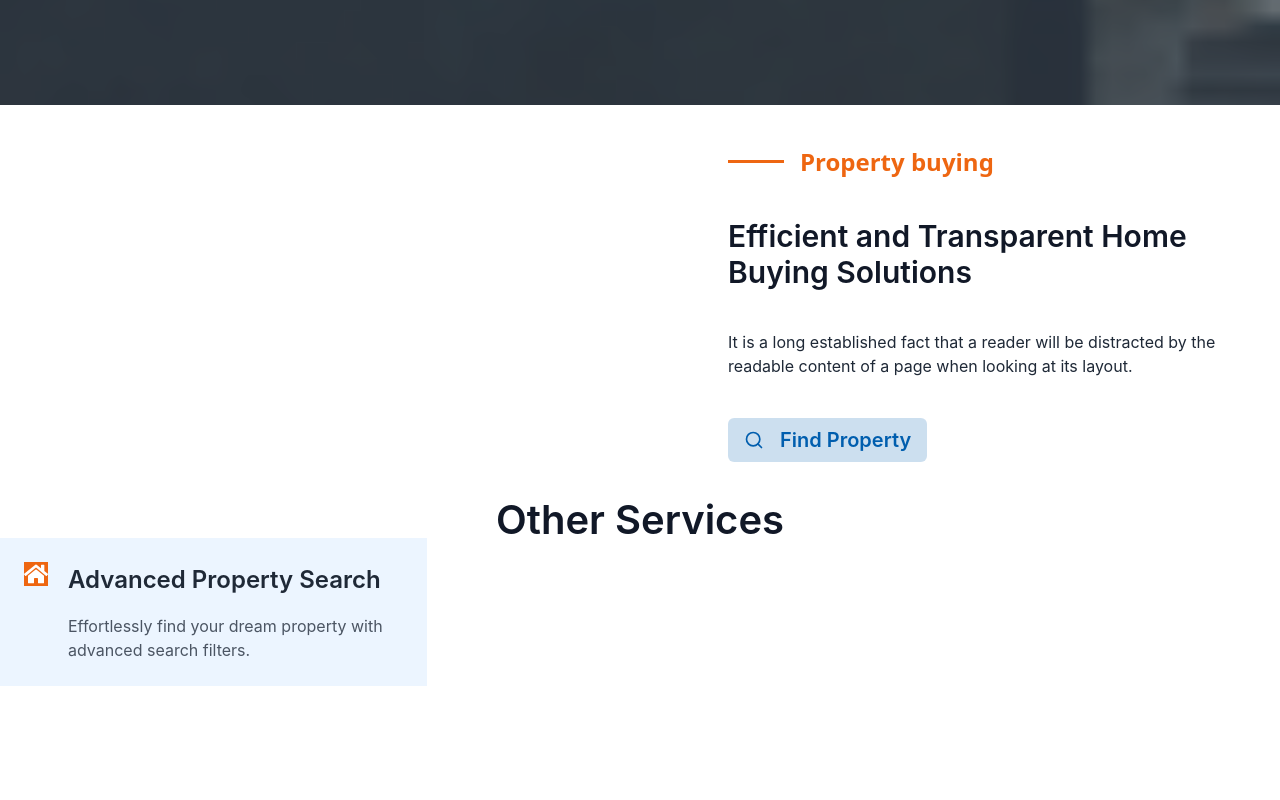
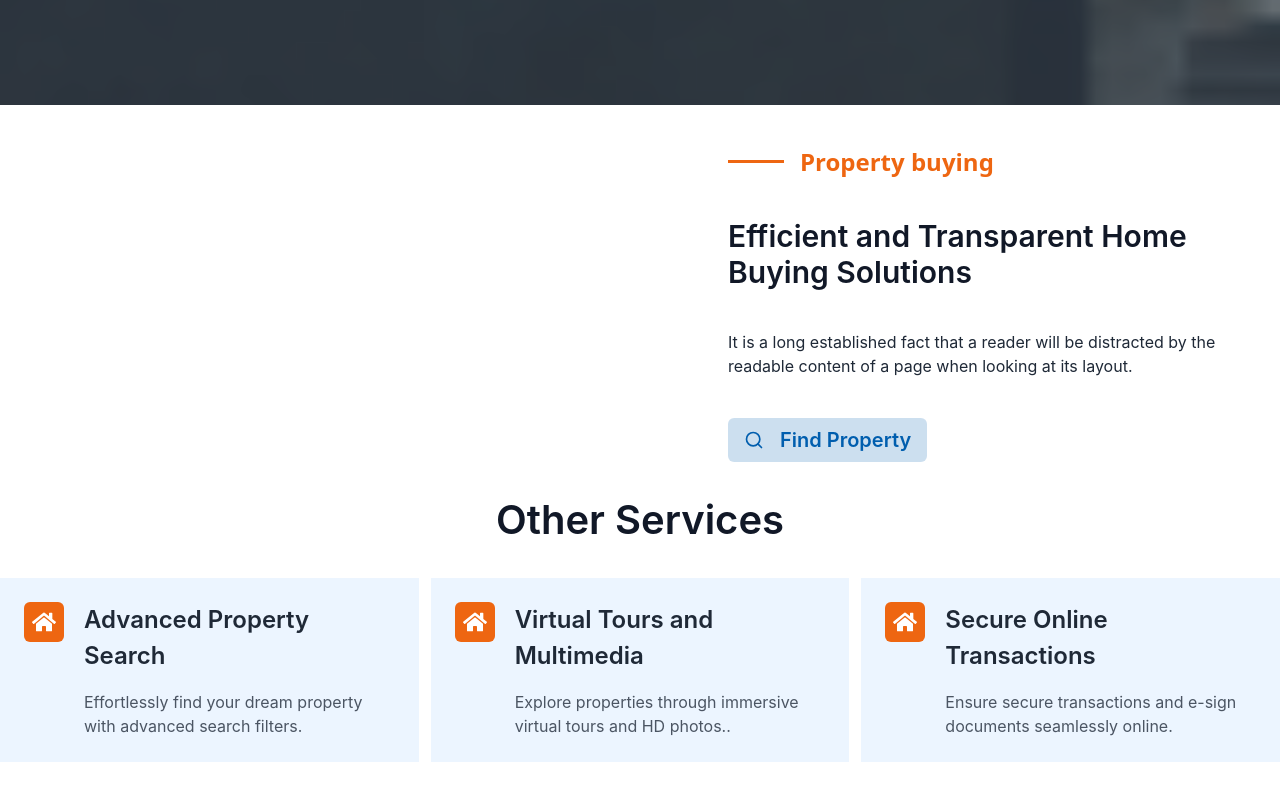
Before and after one commit to Mehebul02/Heritage-Nest, a React (Vite) app: page / in a window 1280 px wide. Shown: the part 565-1365 px from the top of the page. Before the commit the page ends 1291 px from the top, so only its background shows below. Built offline with nearby package versions, Linux system fonts and the light colour scheme.

Commit message:
services card added

```diff
--- /dev/null
+++ b/src/component/otherServices/CustomServices.jsx
@@ -0,0 +1,19 @@
+
+const CustomServices = ({Icon,title,description}) => {
+    return (
+        <div className="flex  gap-5 bg-bgColor p-6">
+        {/* icon  */}
+        <div className="">
+           <div className="p-2 rounded-md bg-designColor"> <Icon className=" text-2xl text-white "/></div>
+
+        </div>
+        {/* text  */}
+        <div className="max-w-[300px] space-y-4">
+        <h1 className="text-[24px] font-bodyFont font-semibold">{title}</h1>
+        <p className="font-bodyFont text-gray-600">{description}</p>
+        </div>
+    </div>
+    );
+};
+
+export default CustomServices;
--- a/src/component/otherServices/Services.jsx
+++ b/src/component/otherServices/Services.jsx
@@ -1,24 +1,16 @@
 import { FaHome } from "react-icons/fa";
 import Container from "../Container";
+import CustomServices from "./CustomServices";
 
 const Services = () => {
     return (
         <Container >
             <h1 className="text-3xl lg:text-[40px] text-center text-darkText font-bodyFont font-semibold ">Other Services</h1>
       {/* main div  */}
-       <div className="grid grid-cols-3">
-       <div className="flex  gap-5 bg-bgColor p-6">
-            {/* icon  */}
-            <div className="">
-               <span className=""> <FaHome className=" text-2xl text-white bg-designColor "/></span>
-
-            </div>
-            {/* text  */}
-            <div className="max-w-[384px] space-y-4">
-            <h1 className="text-[24px] font-bodyFont font-semibold">Advanced Property Search</h1>
-            <p className="font-bodyFont text-gray-600">Effortlessly find your dream property with advanced search filters.</p>
-            </div>
-        </div>
+       <div className="grid grid-cols-1 lg:grid-cols-3 gap-3 my-10">
+      <CustomServices Icon={FaHome} title='Advanced Property Search' description='Effortlessly find your dream property with advanced search filters.'/>
+      <CustomServices Icon={FaHome} title='Virtual Tours and Multimedia' description='Explore properties through immersive virtual tours and HD photos..'/>
+      <CustomServices Icon={FaHome} title='Secure Online Transactions' description='Ensure secure transactions and e-sign documents seamlessly online.'/>
        </div>
 
         </Container>
```
